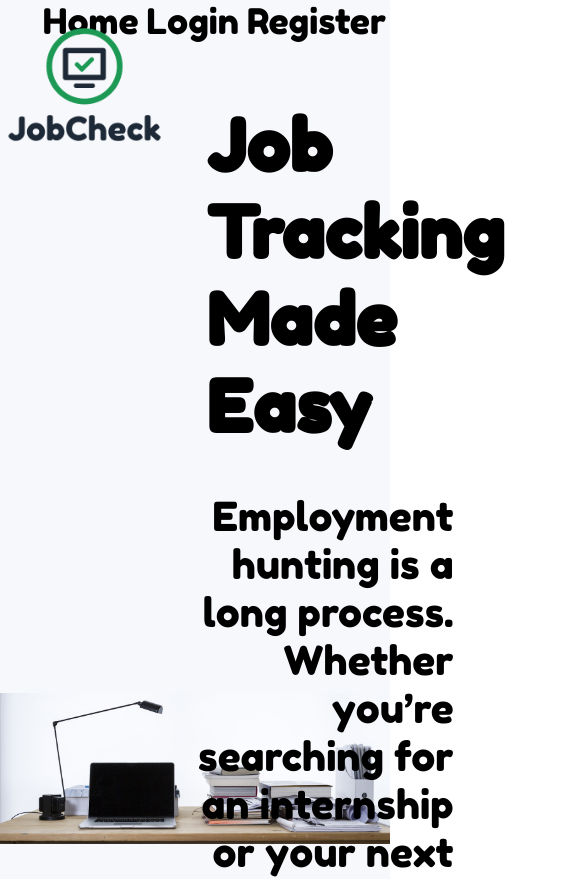
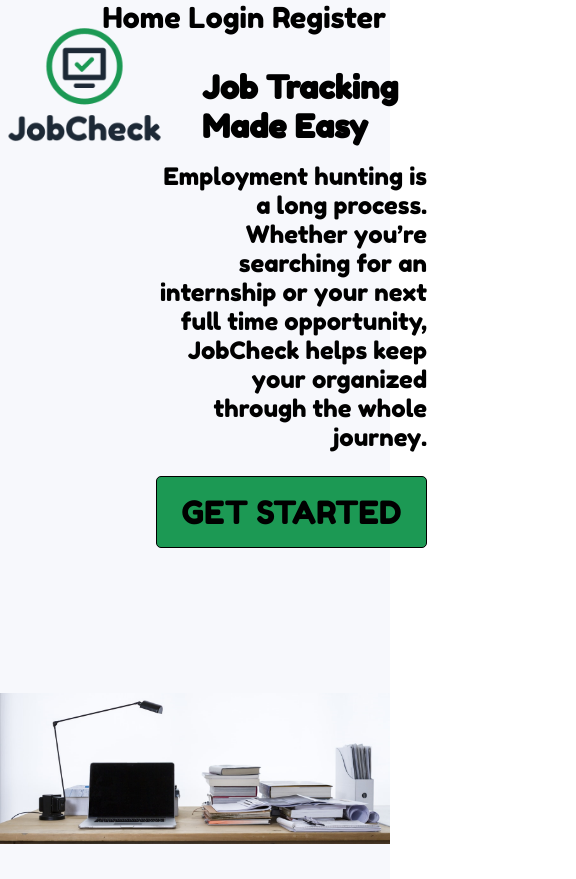
Before and after one commit to areezvisram/JobCheck, a React (Create React App) app: page / in a window 390 px wide. Shown: the top 879 px of the page, 576 px wide, since content can reach past the window. Built offline with nearby package versions, Linux system fonts and the light colour scheme.

Commit message:
home page responsiveness

```diff
--- a/src/components/styles/Home.css
+++ b/src/components/styles/Home.css
@@ -13,7 +13,6 @@
     top: 0;
     height: 20%;
     min-width: 10%;
-    /* margin-top: -1%; */
 }
 
 .bottom {
@@ -29,16 +28,11 @@
     font-family: 'Fredoka One', cursive;
     font-size: 4.5em;
     margin-left: 17%;
-
-    /* margin-left: 50%;
-    margin-top: 10%; */
 }
 
 .text {
     font-family: 'Fredoka One', cursive;
     font-size: 2.5em;
-    /* margin-left: 50%;
-    margin-right: 7%; */
     margin-top: -2%;
     text-align: right;
 }
@@ -60,6 +54,78 @@
     position: absolute;
     margin-left: 40%;
     margin-right: 7%;
-    /* width: 60%; */
     margin-top: 3%;
 }
+
+
+@media(max-width: 1890px) {
+    .title {
+        font-size: 4em;
+    }
+}
+
+@media (max-width: 1690px) {
+    .title {
+        font-size: 3.5em;
+    }
+
+    .text {
+        font-size: 2.2em;
+    }
+}
+
+@media (max-width: 1475px) {
+    .title {
+        font-size: 3em;
+    }
+    .text {
+        font-size: 2em;
+    }
+}
+
+@media (max-width: 1265px) {
+    .title {
+        font-size: 2.5em;
+    }
+}
+
+@media (max-width: 1055px) {
+    .title {
+        font-size: 2.5em;
+    }
+
+    .text {
+        font-size: 1.7em;
+    }
+}
+
+@media (max-width: 940px) {
+    .button {
+        margin-left: 40%;
+    }
+}
+
+@media (max-width: 830px) {
+    .button {
+        margin-left: 30%;
+    }
+}
+
+@media (max-width: 660px) {
+    .button {
+        margin-left: 20%;
+    }
+}
+
+@media (max-width: 595px) {
+    .button {
+        margin-left: 0%;
+    }
+
+    .title {
+        font-size: 2em;
+    }
+    .text {
+        font-size: 1.5em;
+    }
+}
--- a/src/components/styles/Navbar.css
+++ b/src/components/styles/Navbar.css
@@ -13,3 +13,9 @@
     text-emphasis: none;
     text-decoration: none;
 }
+
+@media (max-width: 600px) {
+    .navbar {
+        font-size: 1.8em;
+    }
+}
```
